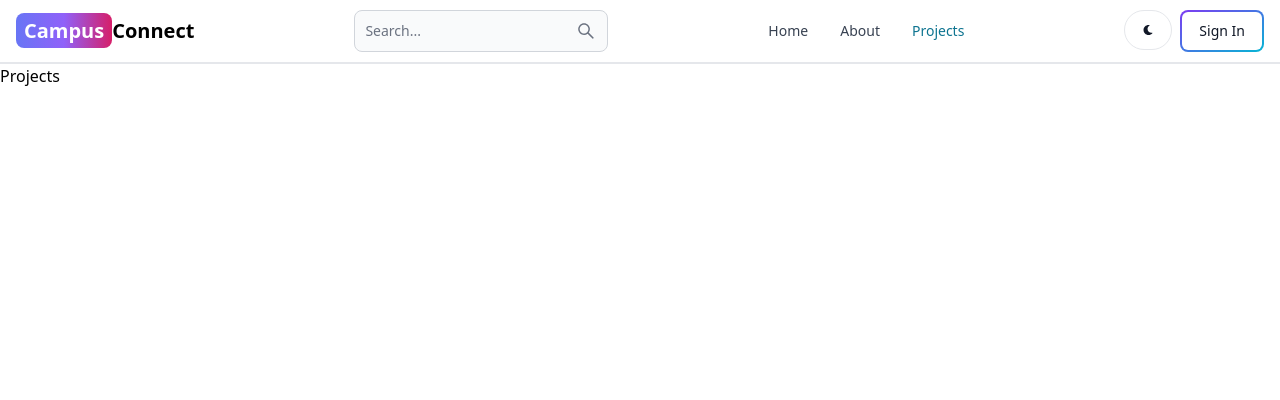
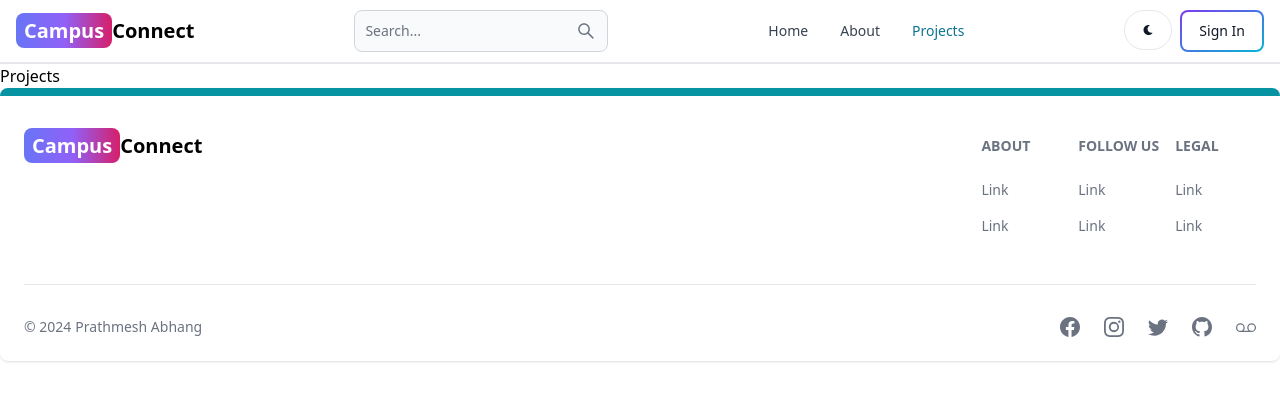
Before and after one commit to Prath-999/MERN, a React (Vite) app in the folder client/: page /projects in a window 1280 px wide. Shown: the top 400 px of the page. Built offline with nearby package versions, Linux system fonts and the light colour scheme.

Commit message:
Created Footer

```diff
--- a/client/src/App.jsx
+++ b/client/src/App.jsx
@@ -7,6 +7,7 @@
 import Projects from './pages/Projects'
 import SignUp from './pages/SignUp'
 import Header from './components/Header.jsx'
+import Footer from './components/Footer.jsx'
 
 export default function App() {
   return (
@@ -20,6 +21,7 @@
       <Route path="/dashboard" element={<Dashboard/>}/>
       <Route path="/projects" element={<Projects/>}/>
     </Routes>
+    <Footer/>
     </BrowserRouter>
   )
 }
--- /dev/null
+++ b/client/src/components/Footer.jsx
@@ -0,0 +1,93 @@
+import React from 'react'
+import {Footer} from 'flowbite-react'
+import { Link } from 'react-router-dom'
+import {BsFacebook, BsInstagram, BsTwitter, BsGithub, BsVoicemail } from 'react-icons/bs'
+export default function FooterCom() {
+  return (
+    <Footer container className='border-t-8 border-teal-500'>
+      <div className='w-full max-w-7xl mx-auto'>
+        <div className='grid w-full justify-between sm:flex md:grid-cols-1'>
+            <div className='mt-3 mb-5'>
+                <Link to="/" className='self-center whitespace-nowrap text-lg sm:text-xl
+                font-semibold dark:text-white'>
+                    <span className='px-2 py-1 bg-gradient-to-r from-indigo-500 via-purple-500 to-pink-600 rounded-lg text-white'>
+                        Campus
+                    </span>
+                    Connect
+                </Link>
+            </div>
+            <div className='grid grid-cols-2 gap-8 mt-4 sm:mb-4 sm:grid-cols-3 sm:gap-4'>
+              <div>
+              <Footer.Title title='About'></Footer.Title>
+              <Footer.LinkGroup col>
+                <Footer.Link
+                  href=''
+                  target='_blank'
+                  rel='noopener noreferrer'
+                >
+                  Link
+                </Footer.Link>
+                <Footer.Link
+                  href=''
+                  target='_blank'
+                  rel='noopener noreferrer'
+                >
+                  Link
+                </Footer.Link>
+              </Footer.LinkGroup>
+              </div>
+              <div>
+              <Footer.Title title='Follow us'></Footer.Title>
+              <Footer.LinkGroup col>
+                <Footer.Link
+                  href=''
+                  target='_blank'
+                  rel='noopener noreferrer'
+                >
+                  Link
+                </Footer.Link>
+                <Footer.Link
+                  href=''
+                  target='_blank'
+                  rel='noopener noreferrer'
+                >
+                  Link
+                </Footer.Link>
+              </Footer.LinkGroup>
+              </div>
+              <div>
+              <Footer.Title title='Legal'></Footer.Title>
+              <Footer.LinkGroup col>
+                <Footer.Link
+                  href=''
+                  target='_blank'
+                  rel='noopener noreferrer'
+                >
+                  Link
+                </Footer.Link>
+                <Footer.Link
+                  href=''
+                  target='_blank'
+                  rel='noopener noreferrer'
+                >
+                  Link
+                </Footer.Link>
+              </Footer.LinkGroup>
+              </div>
+            </div>
+        </div>
+        <Footer.Divider/>
+        <div className='w-full sm:flex sm:items-center sm:justify-between'>
+          <Footer.Copyright href='#' by='Prathmesh Abhang' year={new Date().getFullYear()}/>
+          <div className='flex gap-6 sm:mt-0 mt-4 sm:justify-center'>
+            <Footer.Icon href='#' icon={BsFacebook}/>
+            <Footer.Icon href='#' icon={BsInstagram}/>
+            <Footer.Icon href='#' icon={BsTwitter}/>
+            <Footer.Icon href='#' icon={BsGithub}/>
+            <Footer.Icon href='#' icon={BsVoicemail}/>
+          </div>
+        </div>
+      </div>
+    </Footer>
+  )
+}
```
